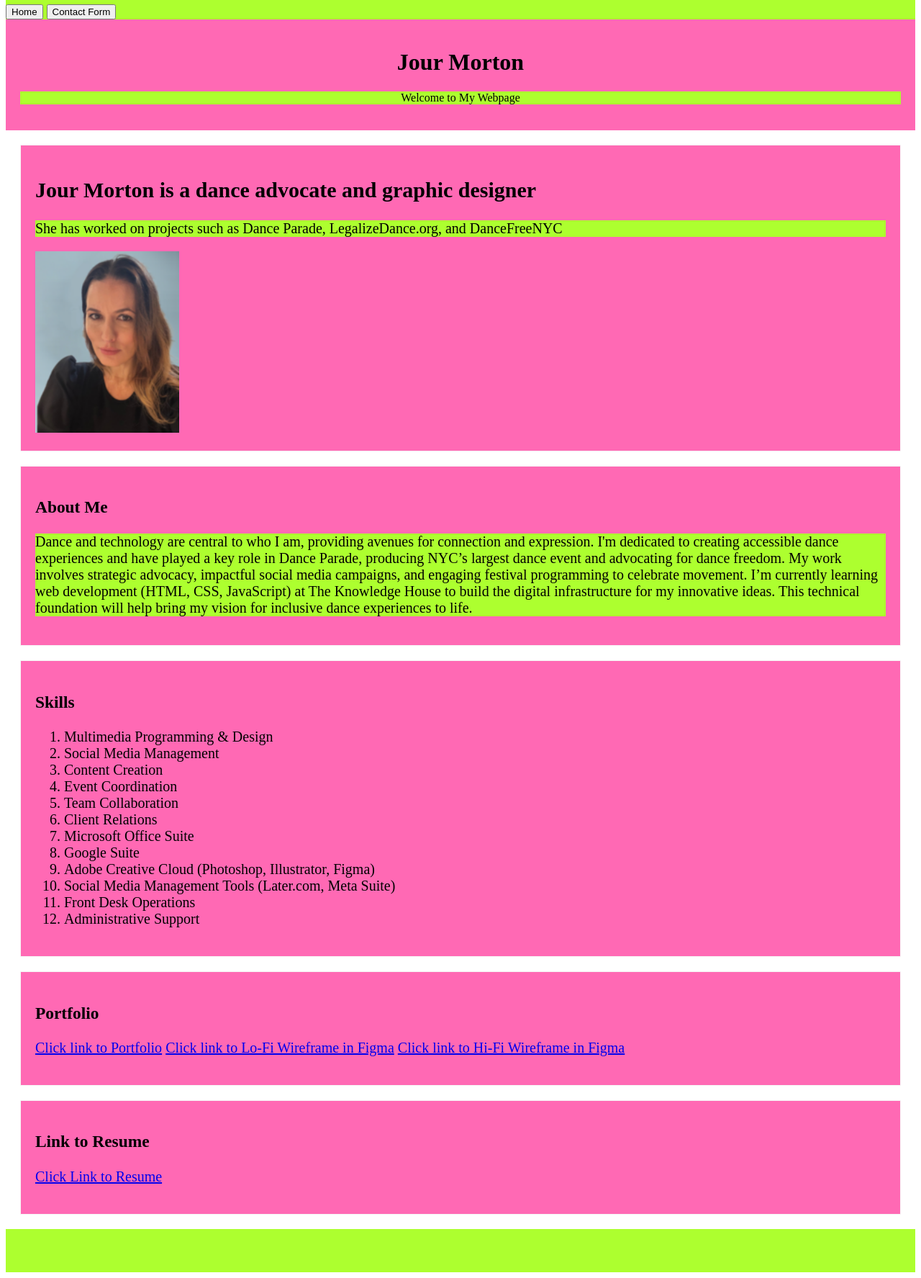
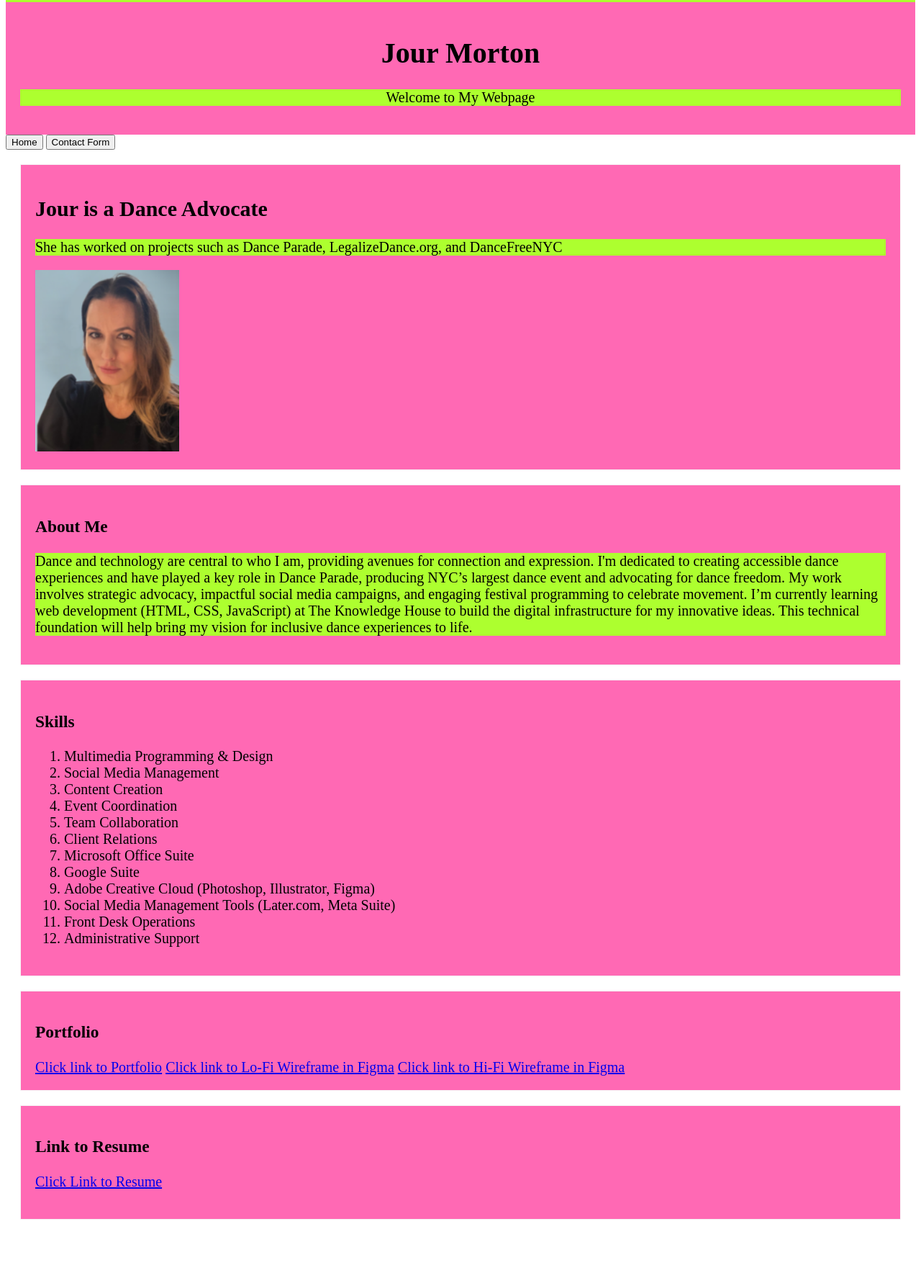
Before and after one commit to techieruoj/web_portfolio_project_1, a plain HTML site: page index.html in a window 1280 px wide. Shown: the part 25-1800 px from the top of the page at 72% size. After the commit the page ends 1739 px from the top, so only its background shows below. Drawn offline with Linux system fonts and the light colour scheme.

Commit message:
Final_Project_ForTeam_TKH

```diff
--- a/index.html
+++ b/index.html
@@ -9,16 +9,19 @@
     <body>
         <div class="flex-container">
         <div class="welcome"></div>
+        <header>
+        <h1>Jour Morton</h1>
+        <p>Welcome to My Webpage</p>
+    </header>
+
+        </div>
         <button class="button">Home</button>
         <button>Contact Form</button>
-        </div>
-
-        <header>
-            <h1>Jour Morton</h1>
-            <p>Welcome to My Webpage</p>
-        </header>
+    </div>
+</body>
+</html>
         <section>
-            <h2>Jour Morton is a dance advocate and graphic designer</h2>
+            <h2>Jour is a Dance Advocate</h2>
             <p>She has worked on projects such as Dance Parade, LegalizeDance.org, and DanceFreeNYC</p>
             <img src="Jourvana_Morton_photo.png" alt="a photo of Jour" width="200px">
         </section>
@@ -51,9 +54,6 @@
             <a href="https://jourmorton.com/">Click link to Portfolio</a>
             <a href="https://www.figma.com/design/sEw72toIZuORJZbptDRBOI/Morton_Jourvana_Lo-Fi-Design-a-Wireframe-in-Figma?node-id=1-3&t=LVTThC2PVgVVZnde-1">Click link to Lo-Fi Wireframe in Figma</a>
             <a href="https://www.figma.com/design/p7zWXgqrJC0PjLO6q1xqCR/Hi-FI-Design-a-Wireframe-in-Figma?node-id=0-1&t=nxR7z3ErgzBEEjQV-1">Click link to Hi-Fi Wireframe in Figma</a>
-
-
-            <p></p>
         </section>
 
         <section>
@@ -73,13 +73,5 @@
     </style>
     </head>
 
-    <div class="flex-container">
-        <div class="one"></div>
-        <div class="two"></div>
-        <div class="three"></div>
-        </div>
-
-
-
 </body>
 </html>
```
